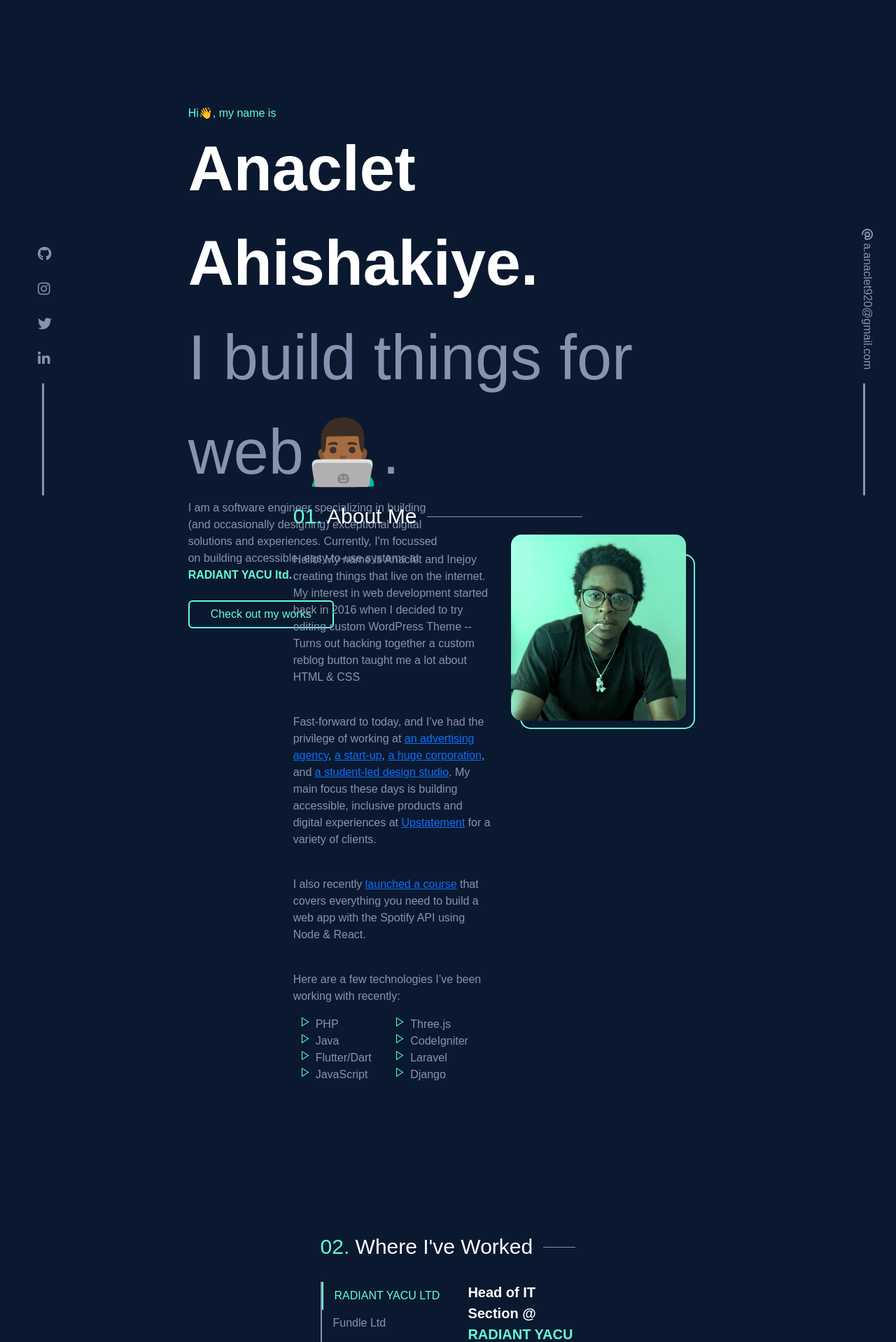
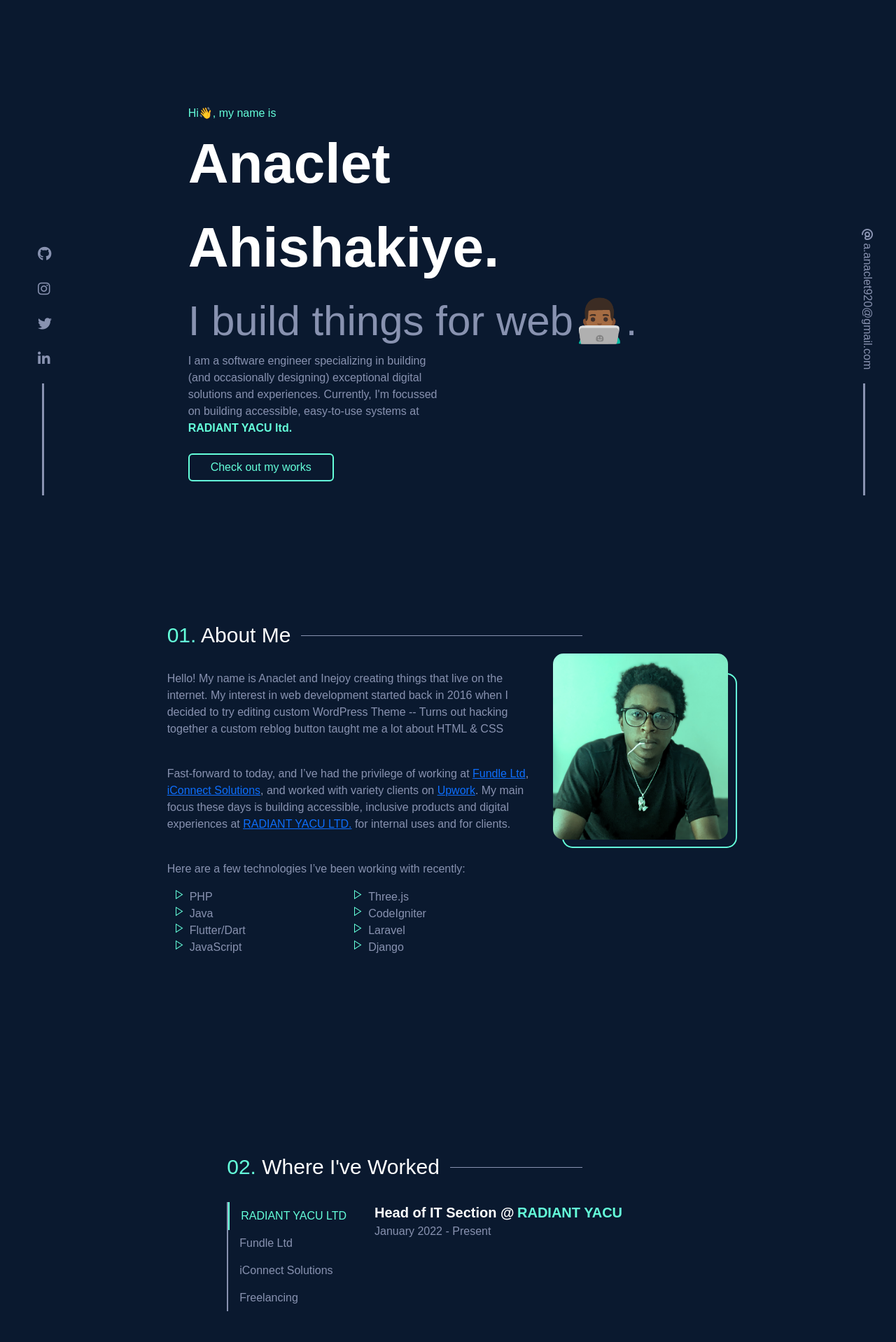
Before and after one commit to anaclet922/portifolio, a Django app: page / in a window 1280 px wide. Shown: the part 66-1984 px from the top of the page at 70% size. Run offline with Django 4.2, Linux system fonts and the light colour scheme; some libraries are stand-ins or nearby versions; some web fonts are replaced.

Commit message:
lenovo-17082023

```diff
--- a/static/css/style.css
+++ b/static/css/style.css
@@ -1,5 +1,6 @@
 @import url('https://fonts.googleapis.com/css2?family=M+PLUS+Code+Latin:wght@300&display=swap');
 @import url('https://fonts.googleapis.com/css2?family=Share+Tech+Mono&display=swap');
+
 body {
     background-color: #0A192F;
     font-family: 'M PLUS Code Latin', sans-serif;
@@ -108,7 +109,8 @@ body {
     text-decoration: none;
 }
 
-.about-me-full, .projects-div {
+.about-me-full,
+.projects-div {
     padding-left: 300px;
     padding-right: 300px;
 }
@@ -204,7 +206,8 @@ a.inline-link {
     font-weight: 600;
     text-decoration: none;
 }
-a.inline-link:hover{
+
+a.inline-link:hover {
     color: #64ffda;
 }
 
@@ -212,46 +215,73 @@ a.inline-link:hover{
     border-left: 2px solid #8892B0;
     border-bottom: none;
 }
-#myTabWherIWorked.nav-tabs .nav-item.show .nav-link, #myTabWherIWorked.nav-tabs .nav-link{
- border: none;
+
+#myTabWherIWorked.nav-tabs .nav-item.show .nav-link,
+#myTabWherIWorked.nav-tabs .nav-link {
+    border: none;
 }
-#myTabWherIWorked.nav-tabs .nav-item .nav-link:hover{
+
+#myTabWherIWorked.nav-tabs .nav-item .nav-link:hover {
     color: #64ffda;
     font-weight: bold;
 }
-#myTabWherIWorked.nav-tabs .nav-item.show .nav-link, #myTabWherIWorked.nav-tabs .nav-link.active {
+
+#myTabWherIWorked.nav-tabs .nav-item.show .nav-link,
+#myTabWherIWorked.nav-tabs .nav-link.active {
     color: #64ffda;
     background-color: transparent !important;
-    border-top-color: transparent  !important;
-    border-right-color: transparent  !important;
-    border-bottom-color: transparent  !important;
+    border-top-color: transparent !important;
+    border-right-color: transparent !important;
+    border-bottom-color: transparent !important;
     border-radius: 0;
     border-left: 2px solid #64ffda;
 }
-#myTabWherIWorked{
+
+#myTabWherIWorked {
     width: fit-content;
 }
 
-.contact-div{
+.contact-div {
     margin-top: 150px;
     margin-bottom: 100px;
 
 }
 
-.projects-div{
+.projects-div {
     margin-top: 200px;
 }
 
-.noteworthy-project-header a svg{
+.noteworthy-project-header a svg {
     font-size: 25px;
     color: #64FFDA;
 }
 
-.noteworthy-project-item{
+.noteworthy-project-item {
     background-color: #112240 !important;
 }
 
-.languages-and-tech{
+.languages-and-tech {
     font-family: 'Share Tech Mono', monospace;
     font-size: 12px;
 }
+
+
+@media screen and (max-width: 1366px) {
+    .about-div .names {
+        font-size: 80px;
+    }
+    .about-div .short-intro {
+        font-size: 60px;
+    }
+    .about-div {
+        margin-bottom: 170px;
+    }
+    .about-me-full, .projects-div {
+        padding-left: 120px;
+        padding-right: 120px;
+    }
+    .where-have-worked {
+        padding-left: 140px;
+        padding-right: 140px;
+    }
+}
--- a/templates/parts/about.html
+++ b/templates/parts/about.html
@@ -33,13 +33,13 @@
                     </p>
                     <br/>
                     <p>
-                        Fast-forward to today, and I’ve had the privilege of working at <a href="https://us.mullenlowe.com/" rel="noopener noreferrer" target="_blank">an advertising agency</a>, <a href="https://starry.com/" rel="noopener noreferrer" target="_blank">a start-up</a>, <a href="https://www.apple.com/" rel="noopener noreferrer" target="_blank">a huge corporation</a>, and <a href="https://scout.camd.northeastern.edu/" rel="noopener noreferrer" target="_blank">a student-led design studio</a>. My main focus these days is building accessible, inclusive products and digital experiences at <a href="https://upstatement.com/" rel="noopener noreferrer" target="_blank">Upstatement</a> for a variety of clients.
+                        Fast-forward to today, and I’ve had the privilege of working at <a href="http://fundle.money/" rel="noopener noreferrer" target="_blank">Fundle Ltd</a>, <a href="http://iconnect.rw/" rel="noopener noreferrer" target="_blank">iConnect Solutions</a>, and worked with variety clients on <a href="https://www.upwork.com/freelancers/~01f287b08f05b939db" rel="noopener noreferrer" target="_blank">Upwork</a>. My main focus these days is building accessible, inclusive products and digital experiences at <a href="http://radiantyacu.rw/" rel="noopener noreferrer" target="_blank">RADIANT YACU LTD.</a> for internal uses and for clients.
                     </p>
                     <br/>
-                    <p>
+                    <!-- <p>
                         I also recently <a href="https://www.newline.co/courses/build-a-spotify-connected-app" rel="noopener noreferrer" target="_blank">launched a course</a> that covers everything you need to build a web app with the Spotify API using Node &amp; React.
                     </p>
-                    <br/>
+                    <br/> -->
                     <p>
                         Here are a few technologies I’ve been working with recently:
                     </p>
--- a/templates/parts/project.html
+++ b/templates/parts/project.html
@@ -78,7 +78,6 @@
                 </div>
             </div>
 
-
             <div class="col-4">
                 <div class="card shadow-lg noteworthy-project-item">
                     <div class="card-body">
```
